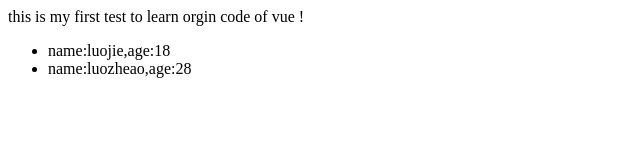
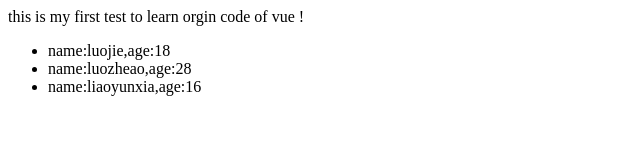
Before and after one commit to luozheao/learnVueOriginCode, a plain HTML site: page index.html in a window 1280 px wide. Shown: the whole page, without its empty margins (0-640 px from the left). Drawn offline with Linux system fonts and the light colour scheme.

Commit message:
'开始阅读双向绑定基本原理'

```diff
--- a/index.html
+++ b/index.html
@@ -9,7 +9,7 @@
     <div id="header">{{headerName}}</div>
     <div id="body">
         <ul>
-            <li v-for="msg in peopleMsg"  @click="sayName(msg.name)">name:{{msg.name}},age:{{msg.age}}</li>
+            <li v-for="msg in getPeopleMsg"  @click="sayName(msg.name)">name:{{msg.name}},age:{{msg.age}}</li>
         </ul>
     </div>
     <div id="footer"></div>
@@ -19,6 +19,7 @@
 <script>
     var mv = new Vue({
         el: '#myApp',
+        //数据层,用于静态显示或者操作
         data: {
             headerName: 'this is my first test to learn orgin code of vue !',
             peopleMsg:[
@@ -29,14 +30,28 @@
                 {
                     name:'luozheao',
                     age:'28'
+                },
+                {
+                    name:'liaoyunxia',
+                    age:16
                 }
-                ]
+            ]
         },
+        //数据层,用于动态显示
+        computed:{
+            getPeopleMsg:function(){
+                return this.peopleMsg;
+            }
+        },
+        //控制层
         methods:{
             sayName:function (name) {
-                alert(name);
+                  alert(name+'luozheao');
             }
         }
     });
+
+
+
 </script>
 </html>
```
